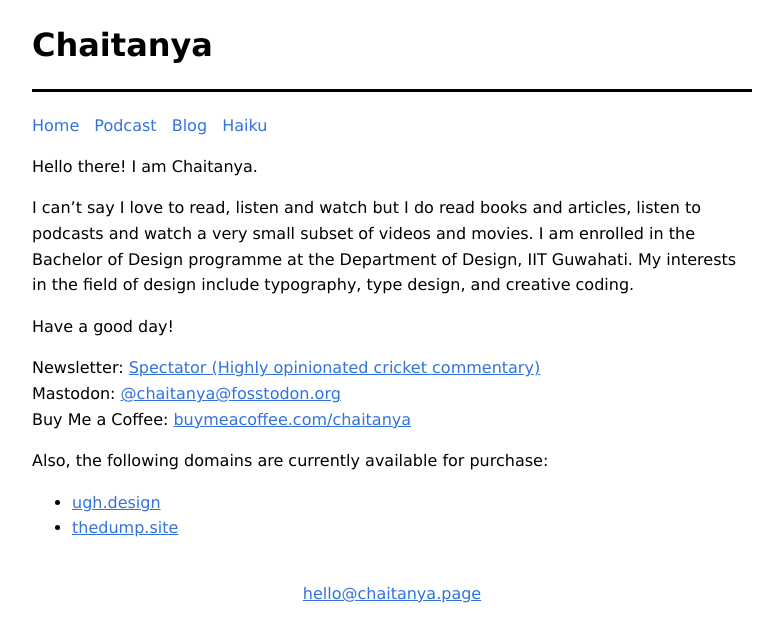
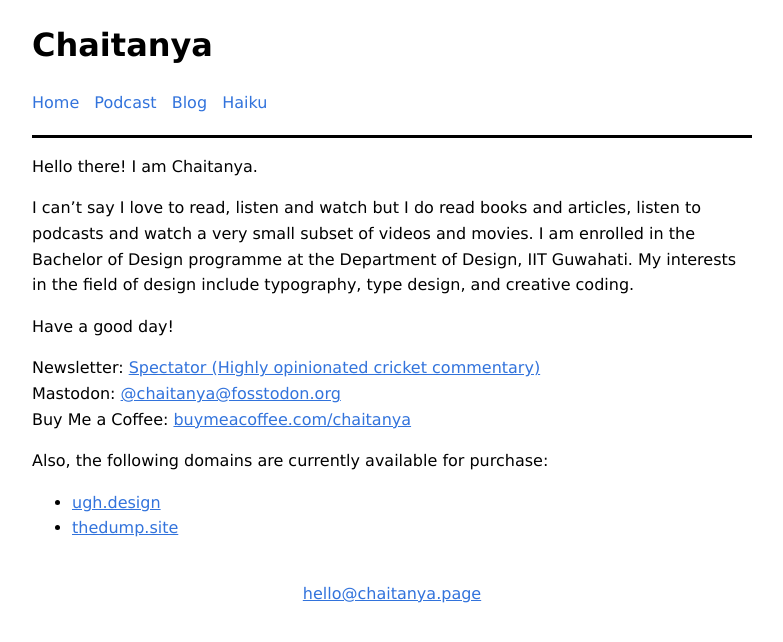
Before and after one commit to chtny/chtny.github.io, a Jekyll site: the page built from index.md, in a window 1280 px wide. Shown: the top 642 px of the page, without its empty margins (248-1031 px from the left). Built offline with Jekyll 4.4.1, drawn with Linux system fonts in a browser that asks for light colours.

Commit message:
Update head.html

```diff
--- a/_includes/head.html
+++ b/_includes/head.html
@@ -21,17 +21,16 @@
 		h1, h2, h3, h4, h5, h6, strong, b {
 			color: #000;
 		}
-		h1 {
-			padding-bottom: 20px;
-			border-bottom: 3px solid #000;
-		}
 		a {
 			color: #3273dc;
-
 		}
 		header a {
 			text-decoration: none;
 			border: 0;
+		}
+		nav {
+			padding-bottom: 20px;
+			border-bottom: 3px solid #000;
 		}
 		nav a {
 			margin-right: 10px;
```
